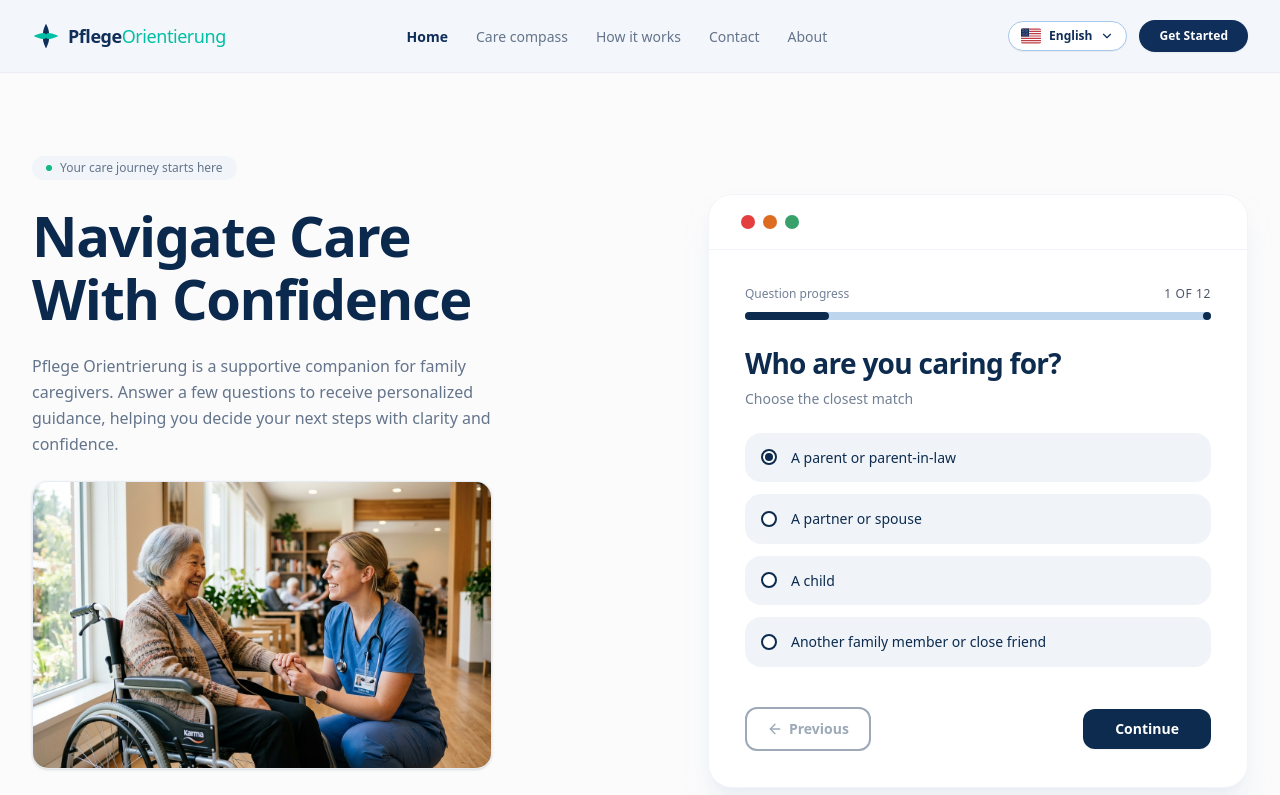
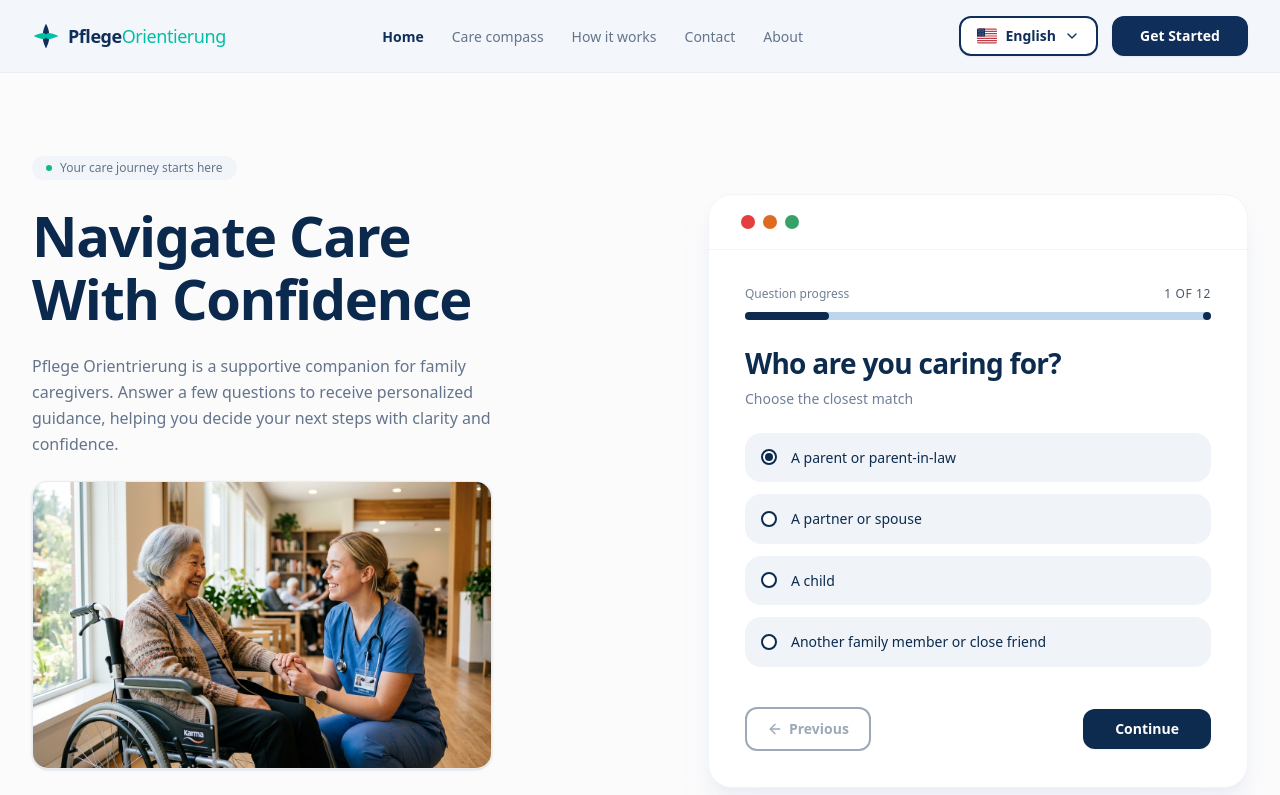
Before and after one commit to Nadib-Rana/Pflege_Orientrierung, a Next.js app: page / in a window 1280 px wide. Shown: the top 795 px of the page. Built offline with nearby package versions, Linux system fonts and the light colour scheme.

Commit message:
style: apply matching Previous and Continue button styles to English selector and Get Started button

```diff
--- a/src/components/common/Navbar.tsx
+++ b/src/components/common/Navbar.tsx
@@ -47,22 +47,21 @@ export function Navbar() {
         </nav>
 
         {/* Right Actions: Language Selector & Get Started CTA */}
-        <div className="hidden md:flex items-center gap-3">
-          {/* Language Selector Dropdown */}
+        <div className="hidden md:flex items-center gap-3.5">
+          {/* Language Selector Dropdown (matches Previous button style) */}
           <div className="relative">
             <button
               onClick={() => setLangDropdownOpen(!langDropdownOpen)}
-              className="flex items-center gap-2 rounded-xl border border-[#A5C8EE] bg-white px-3 py-1.5 text-xs font-semibold text-[#0F2E59] shadow-2xs hover:bg-slate-50 transition-colors cursor-pointer"
+              className="flex items-center gap-2 rounded-lg border-2 border-[#0F2E59] bg-white px-4 py-2 text-sm font-semibold text-[#0F2E59] hover:bg-slate-50 transition-colors cursor-pointer shadow-xs"
               aria-expanded={langDropdownOpen}
               aria-label="Select language"
             >
-              {/* US Flag SVG Icon matching screenshot */}
+              {/* US Flag SVG Icon */}
               <svg className="h-4 w-5 rounded-xs overflow-hidden" viewBox="0 0 640 480">
                 <g fillRule="evenodd">
                   <path fill="#bd3d44" d="M0 0h640v480H0z" />
                   <path stroke="#fff" strokeWidth="37" d="M0 55.4h640M0 129.2h640M0 203h640M0 277h640M0 350.8h640M0 424.6h640" />
                   <path fill="#192f5d" d="M0 0h256v258.5H0z" />
-                  {/* Stylized Star matrix */}
                   <circle cx="40" cy="35" r="8" fill="#fff" />
                   <circle cx="90" cy="35" r="8" fill="#fff" />
                   <circle cx="140" cy="35" r="8" fill="#fff" />
@@ -90,11 +89,11 @@ export function Navbar() {
                 </g>
               </svg>
               <span>{selectedLang.name}</span>
-              <ChevronDown className="h-3.5 w-3.5 text-[#0F2E59]" />
+              <ChevronDown className="h-4 w-4 text-[#0F2E59]" />
             </button>
 
             {langDropdownOpen && (
-              <div className="absolute right-0 mt-2 w-36 rounded-xl border border-slate-100 bg-white py-1.5 shadow-lg z-50 animate-in fade-in-50 zoom-in-95">
+              <div className="absolute right-0 mt-2 w-36 rounded-xl border border-slate-200 bg-white py-1.5 shadow-lg z-50 animate-in fade-in-50 zoom-in-95">
                 {languages.map((lang) => (
                   <button
                     key={lang.code}
@@ -114,10 +113,10 @@ export function Navbar() {
             )}
           </div>
 
-          {/* Primary CTA */}
+          {/* Primary CTA (matches Continue button style) */}
           <a
             href="#compass"
-            className="rounded-xl bg-[#0F2E59] hover:bg-[#153E75] text-white px-5 py-2 text-xs font-semibold shadow-xs transition-colors cursor-pointer"
+            className="rounded-lg bg-[#0F2E59] hover:bg-[#153E75] text-white px-7 py-2.5 text-sm font-semibold shadow-xs transition-colors cursor-pointer inline-flex items-center justify-center"
           >
             Get Started
           </a>
```
